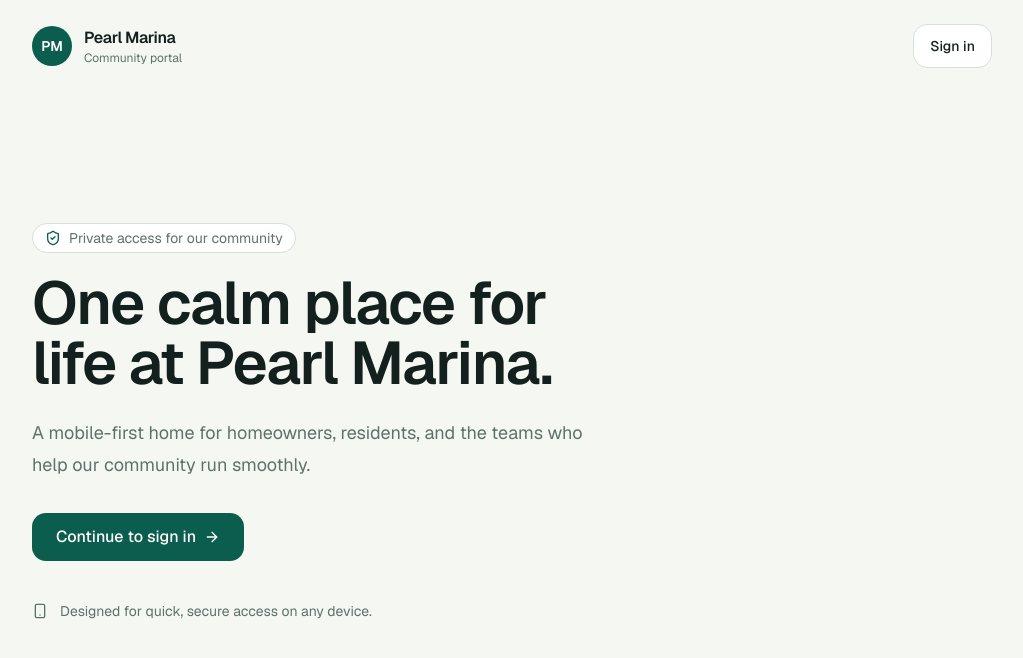
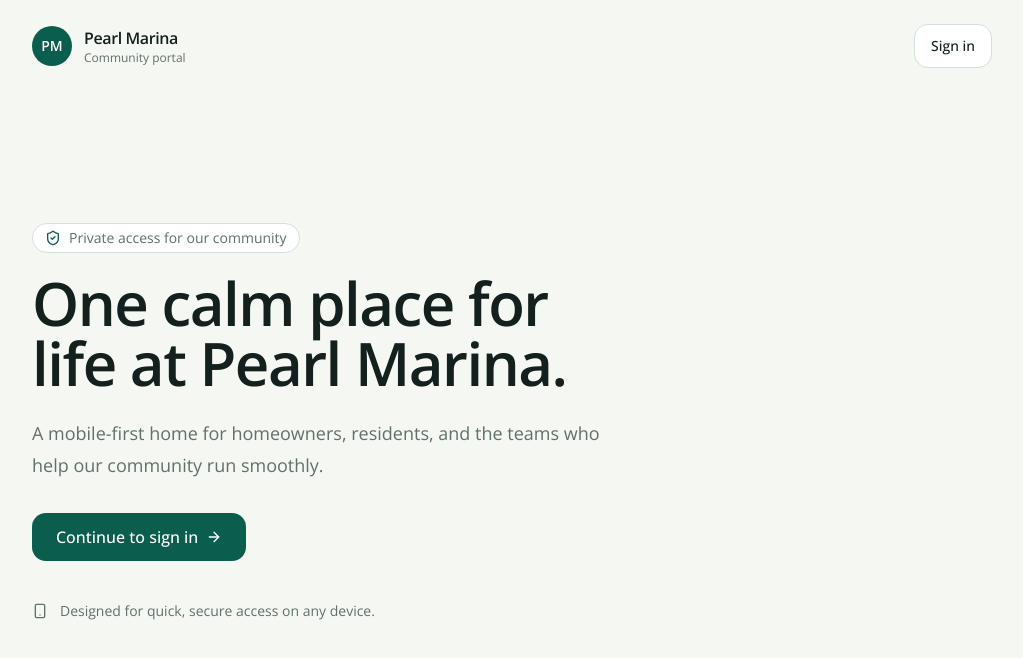
Before and after one commit to Nearly-Free-Software/pearl-marina-community-app, a Next.js app: page / in a window 1280 px wide. Shown: the top 658 px of the page, without its empty margins (128-1151 px from the left). Built offline with nearby package versions, Linux system fonts and the light colour scheme.

Commit message:
Switch app typography to Open Sans

```diff
--- a/src/app/globals.css
+++ b/src/app/globals.css
@@ -39,8 +39,8 @@
   --radius-md: calc(var(--radius) - 2px);
   --radius-lg: var(--radius);
   --radius-xl: calc(var(--radius) + 4px);
-  --font-sans: "Geist", "Geist Fallback", ui-sans-serif, system-ui, sans-serif;
-  --font-mono: "Geist Mono", "Geist Mono Fallback", ui-monospace, monospace;
+  --font-sans: "Open Sans", "Open Sans Fallback", ui-sans-serif, system-ui, sans-serif;
+  --font-mono: "Open Sans", "Open Sans Fallback", ui-sans-serif, system-ui, sans-serif;
 }
 
 * { border-color: var(--border); }
--- a/src/app/layout.tsx
+++ b/src/app/layout.tsx
@@ -1,11 +1,16 @@
 import type { Metadata, Viewport } from "next";
-import { Geist, Geist_Mono } from "next/font/google";
+import { Open_Sans } from "next/font/google";
 import { Analytics } from "@vercel/analytics/next";
 
 import "./globals.css";
 
-const geistSans = Geist({ variable: "--font-geist-sans", subsets: ["latin"] });
-const geistMono = Geist_Mono({ variable: "--font-geist-mono", subsets: ["latin"] });
+const openSans = Open_Sans({
+  variable: "--font-open-sans",
+  subsets: ["latin"],
+  weight: ["300", "400", "500", "600", "700", "800"],
+  style: ["normal", "italic"],
+  display: "swap",
+});
 
 export const metadata: Metadata = {
   title: { default: "Pearl Marina Community", template: "%s | Pearl Marina" },
@@ -16,7 +21,7 @@ export const viewport: Viewport = { width: "device-width", initialScale: 1, them
 
 export default function RootLayout({ children }: Readonly<{ children: React.ReactNode }>) {
   return (
-    <html lang="en" className={`${geistSans.variable} ${geistMono.variable}`}>
+    <html lang="en" className={`${openSans.variable} ${openSans.className}`}>
       <body className="min-h-screen bg-background font-sans text-foreground antialiased">{children}<Analytics /></body>
     </html>
   );
```
